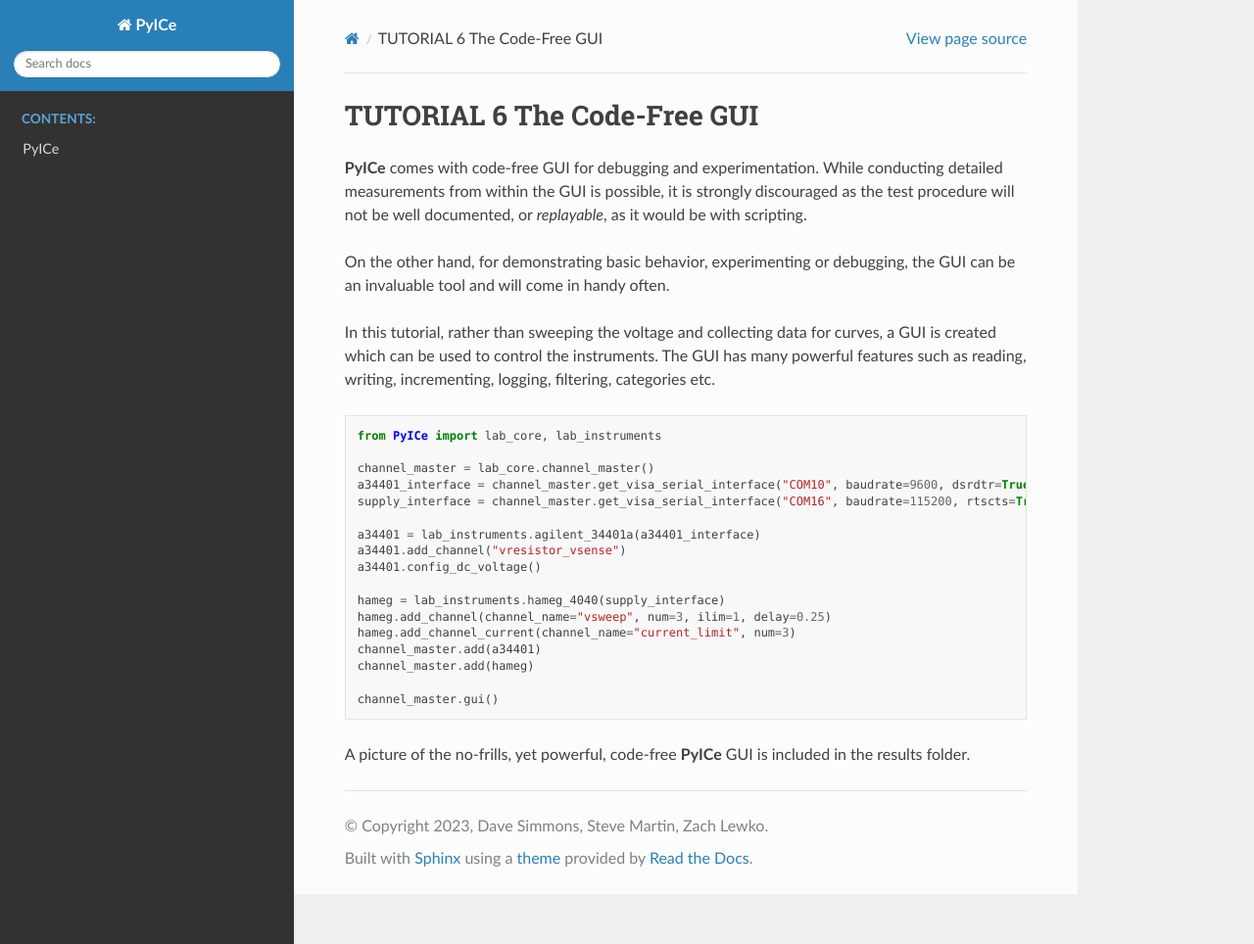
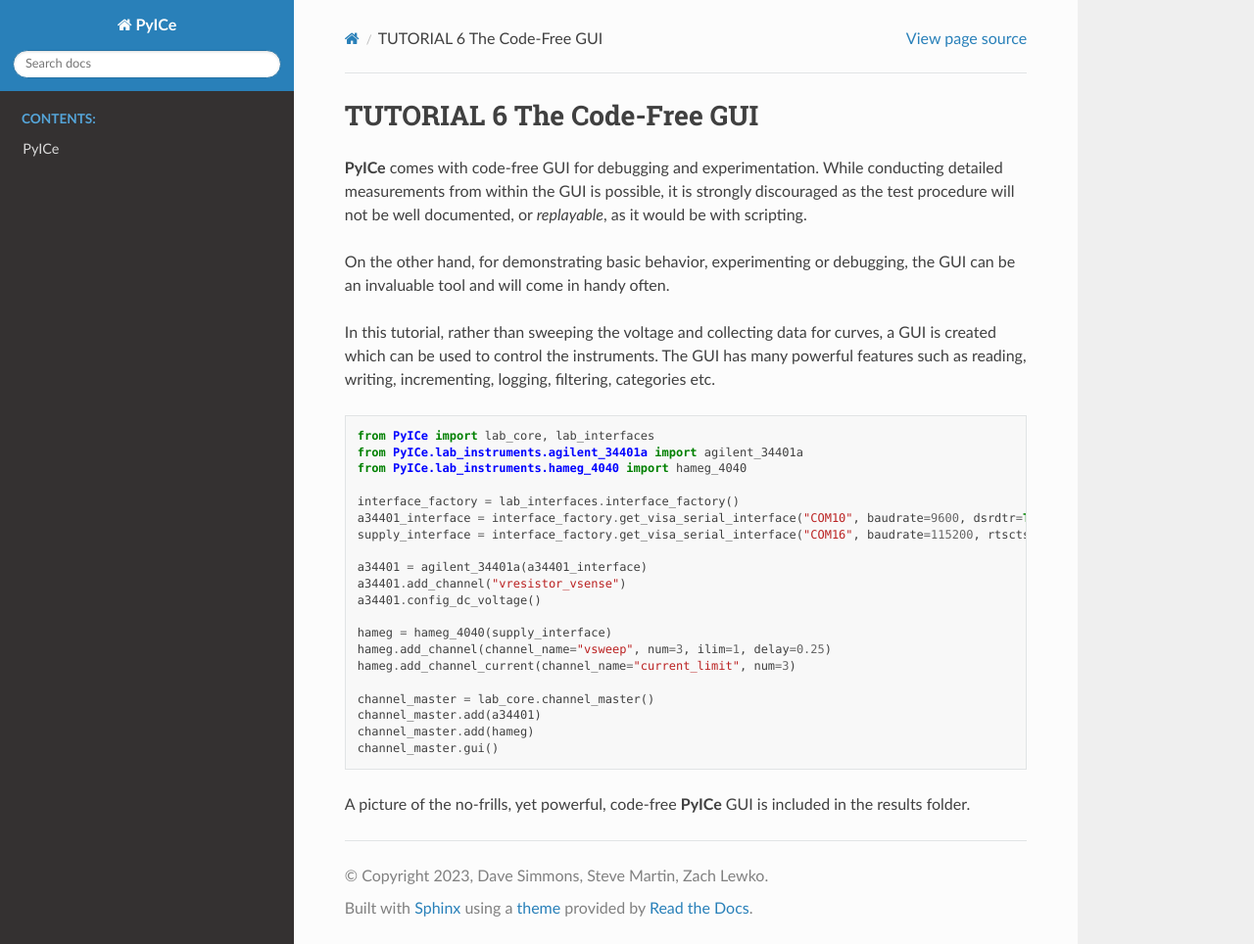
Before and after one commit to PyICe-ADI/PyICe, a Sphinx documentation site: the page built from docs/tutorials/tutorial_6_code_free_gui.rst, in a window 1280 px wide and 964 px high. Shown: the whole window at 98% size. Built offline with Sphinx 7.4.7 and the Read the Docs theme 2.0.0, drawn with Linux system fonts in a browser that asks for light colours.

Commit message:
Fox tutorials for the newly parsed lab_instruments file structure.

```diff
--- a/docs/tutorials/tutorial_1_meter.rst
+++ b/docs/tutorials/tutorial_1_meter.rst
@@ -65,14 +65,14 @@
 
 .. code-block:: python
 
-   from PyICe import lab_instruments
+   from PyICe.lab_instruments.agilent_34401a import agilent_34401a
 
 We create the *instrument object* by passing it the previously acquired interface *my_a34401_interface*.
 Each instrument constructor takes an interface as its argument.
 
 .. code-block:: python
 
-   my_a34401 = lab_instruments.agilent_34401a(my_a34401_interface)
+   my_a34401 = agilent_34401a(my_a34401_interface)
 
 Now my_a34401 is an agilent_34401a instrument object.
 We can talk to the a33401 meter through this interface but doing so would thwart the benefits of adding the instrument and its channels to the channel_master.
--- a/docs/tutorials/tutorial_2_logging.rst
+++ b/docs/tutorials/tutorial_2_logging.rst
@@ -21,11 +21,11 @@
 
    from PyICe import lab_core
    from PyICe import lab_interfaces
-   from PyICe import lab_instruments
+   from PyICe.lab_instruments.agilent_34401a import agilent_34401a
 
    interface_factory = lab_interfaces.interface_factory()
    my_a34401_interface = interface_factory.get_visa_serial_interface("COM10", baudrate=9600, dsrdtr=True, timeout=5)
-   my_a34401 = lab_instruments.agilent_34401a(my_a34401_interface)
+   my_a34401 = agilent_34401a(my_a34401_interface)
 
    my_a34401.add_channel("vmeas")
    my_a34401.config_dc_voltage()
--- a/docs/tutorials/tutorial_4_supply.rst
+++ b/docs/tutorials/tutorial_4_supply.rst
@@ -14,12 +14,12 @@
 
    from PyICe import lab_core
    from PyICe import lab_interfaces
-   from PyICe import lab_instruments
+   from PyICe.lab_instruments.hameg_4040 import hameg_4040
 
    interface_factory = lab_interfaces.interface_factory()
    supply_interface = interface_factory.get_visa_serial_interface("COM16", baudrate=115200, rtscts=True, timeout=10)
 
-   hameg = lab_instruments.hameg_4040(supply_interface)
+   hameg = hameg_4040(supply_interface)
    hameg.add_channel(channel_name="force_voltage", num=3, ilim=1, delay=0.25)
 
    channel_master = lab_core.channel_master()
--- a/docs/tutorials/tutorial_6_code_free_gui.rst
+++ b/docs/tutorials/tutorial_6_code_free_gui.rst
@@ -12,22 +12,25 @@
 
 .. code-block:: python
 
-   from PyICe import lab_core, lab_instruments
+   from PyICe import lab_core, lab_interfaces
+   from PyICe.lab_instruments.agilent_34401a import agilent_34401a
+   from PyICe.lab_instruments.hameg_4040 import hameg_4040
 
-   channel_master = lab_core.channel_master()
-   a34401_interface = channel_master.get_visa_serial_interface("COM10", baudrate=9600, dsrdtr=True, timeout=5)
-   supply_interface = channel_master.get_visa_serial_interface("COM16", baudrate=115200, rtscts=True, timeout=10)
+   interface_factory = lab_interfaces.interface_factory()
+   a34401_interface = interface_factory.get_visa_serial_interface("COM10", baudrate=9600, dsrdtr=True, timeout=5)
+   supply_interface = interface_factory.get_visa_serial_interface("COM16", baudrate=115200, rtscts=True, timeout=10)
 
-   a34401 = lab_instruments.agilent_34401a(a34401_interface)
+   a34401 = agilent_34401a(a34401_interface)
    a34401.add_channel("vresistor_vsense")
    a34401.config_dc_voltage()
 
-   hameg = lab_instruments.hameg_4040(supply_interface)
+   hameg = hameg_4040(supply_interface)
    hameg.add_channel(channel_name="vsweep", num=3, ilim=1, delay=0.25)
    hameg.add_channel_current(channel_name="current_limit", num=3)
+
+   channel_master = lab_core.channel_master()
    channel_master.add(a34401)
    channel_master.add(hameg)
-
    channel_master.gui()
 
 A picture of the no-frills, yet powerful, code-free **PyICe** GUI is included in the results folder.
```
Also changed, not shown: docs/tutorials/tutorial_5_putting_it_all_together.rst (+4 -3 lines), 5 other files.
